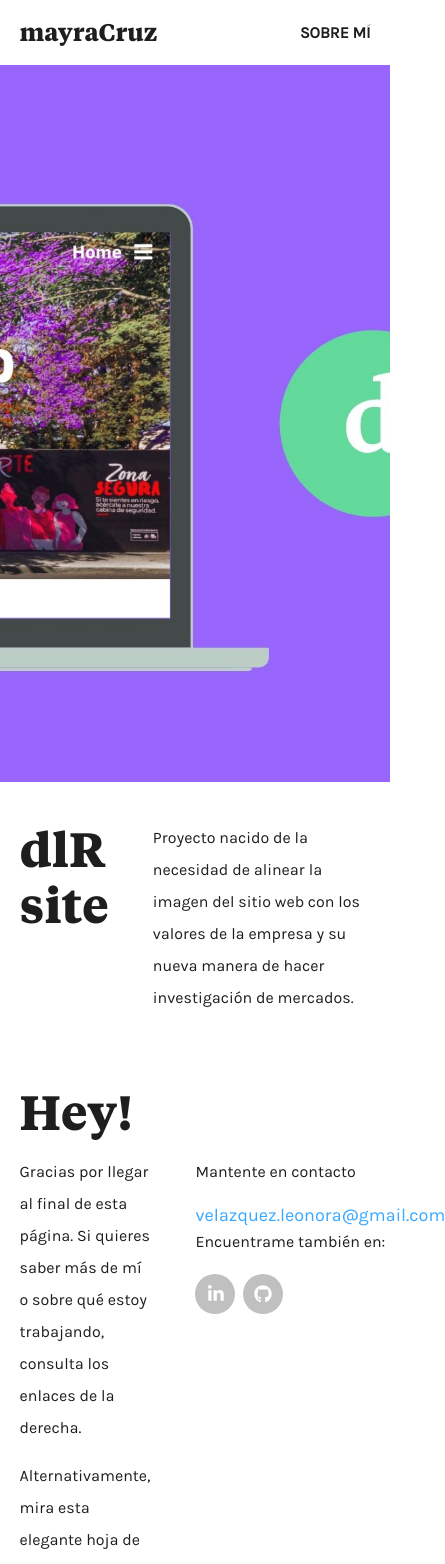
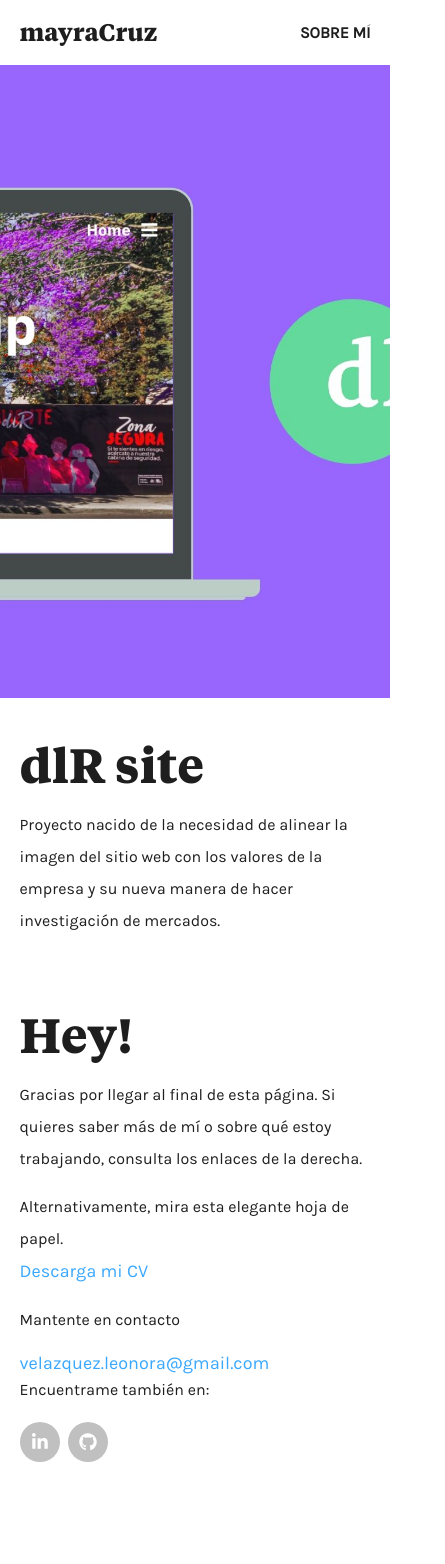
Before and after one commit to cruzmayra/portfolio-m-ayra, a React (Create React App) app: page /dlr-site in a window 390 px wide. Shown: the top 1564 px of the page, 445 px wide, since content can reach past the window. After the commit the page ends 1522 px from the top, so only its background shows below. Built offline with nearby package versions, Linux system fonts and the light colour scheme.

Commit message:
footer y about me responsivos

```diff
--- a/src/index.scss
+++ b/src/index.scss
@@ -26,10 +26,12 @@
 
 body {
   color: #1e1e1e;
-  margin: 0;
   font-family: 'Karla';
   font-weight: 400;
   font-size: 1rem;
+  margin: 0;
+  padding: 0;
+  width: 100%;
 }
 
 p {
@@ -74,7 +76,7 @@ header {
   display: flex;
   flex-direction: column;
   margin: 0 auto;
-  max-width: 950px;
+  max-width: 1000px;
   width: 90%;
   &.header-container {
     flex-direction: row;
@@ -169,9 +171,9 @@ header {
 }
 
 .hero-page {
-  height: 85vh;
+  height: 75vh;
   img {
-    height: 85vh;
+    height: 75vh;
     object-fit: cover;
     width: 100%;
   }
@@ -203,18 +205,19 @@ footer {
     font-size: 18px;
   }
   .column-container {
-    display: flex;
-    height: 150px;
+    display: grid;
+    grid-template-columns: 3fr 1fr;
+    grid-auto-rows: auto;
+    column-gap: 30px;
     .first-column {
       display: flex;
-      flex: 0 1 70%;
       flex-direction: column;
       justify-content: space-between;
+
     }
     .second-column {
       display: flex;
-      flex: 0 1 30%;
-      padding-left: 45px;
+      /* padding-left: 45px; */
       flex-direction: column;
       justify-content: space-between;
       .footer-links-container {
@@ -237,3 +240,22 @@ footer {
     }
   }
 }
+
+@media (max-width: 700px) {
+  .description-page {
+    display: block;
+    .page-column-one {
+      margin-bottom: 15px;
+    }
+    .page-column-two {
+      padding: 0;
+    }
+  }
+
+
+  footer {
+    .column-container {
+      display: block;
+    }
+  }
+}
```
